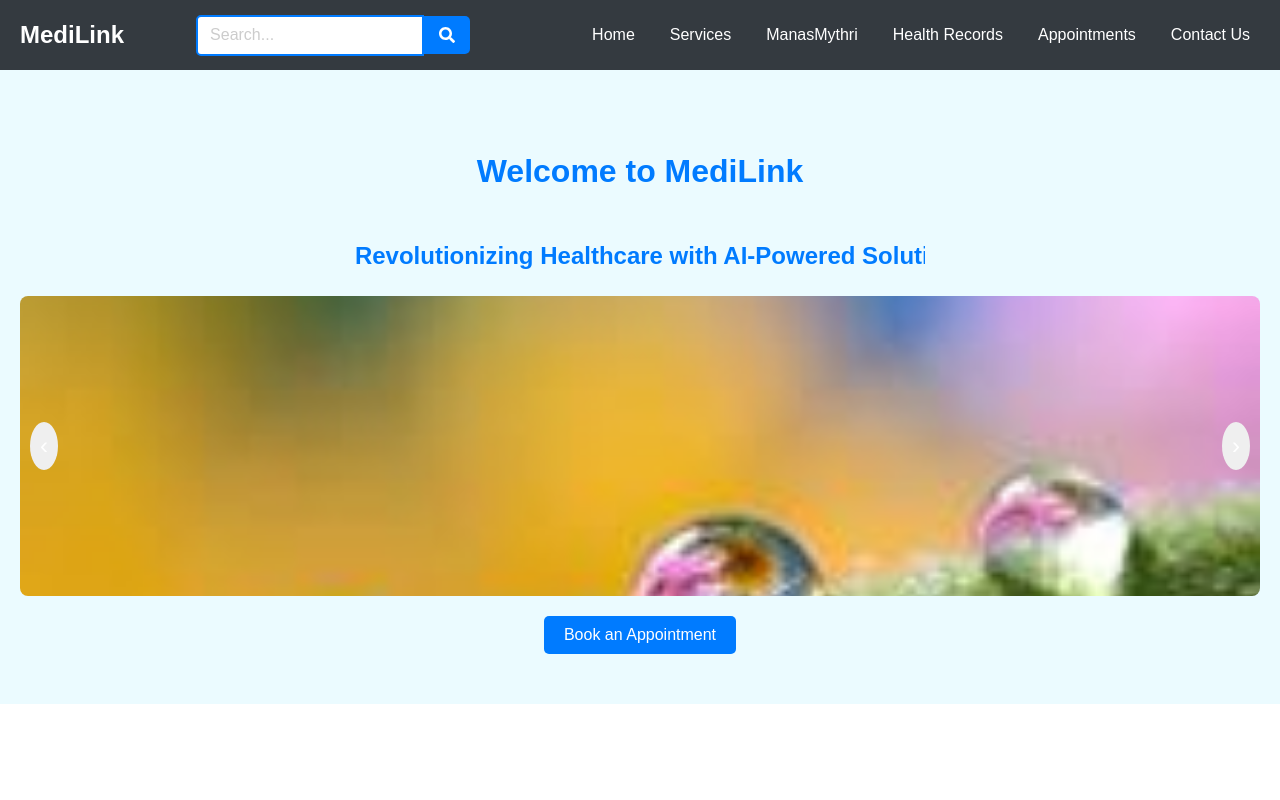
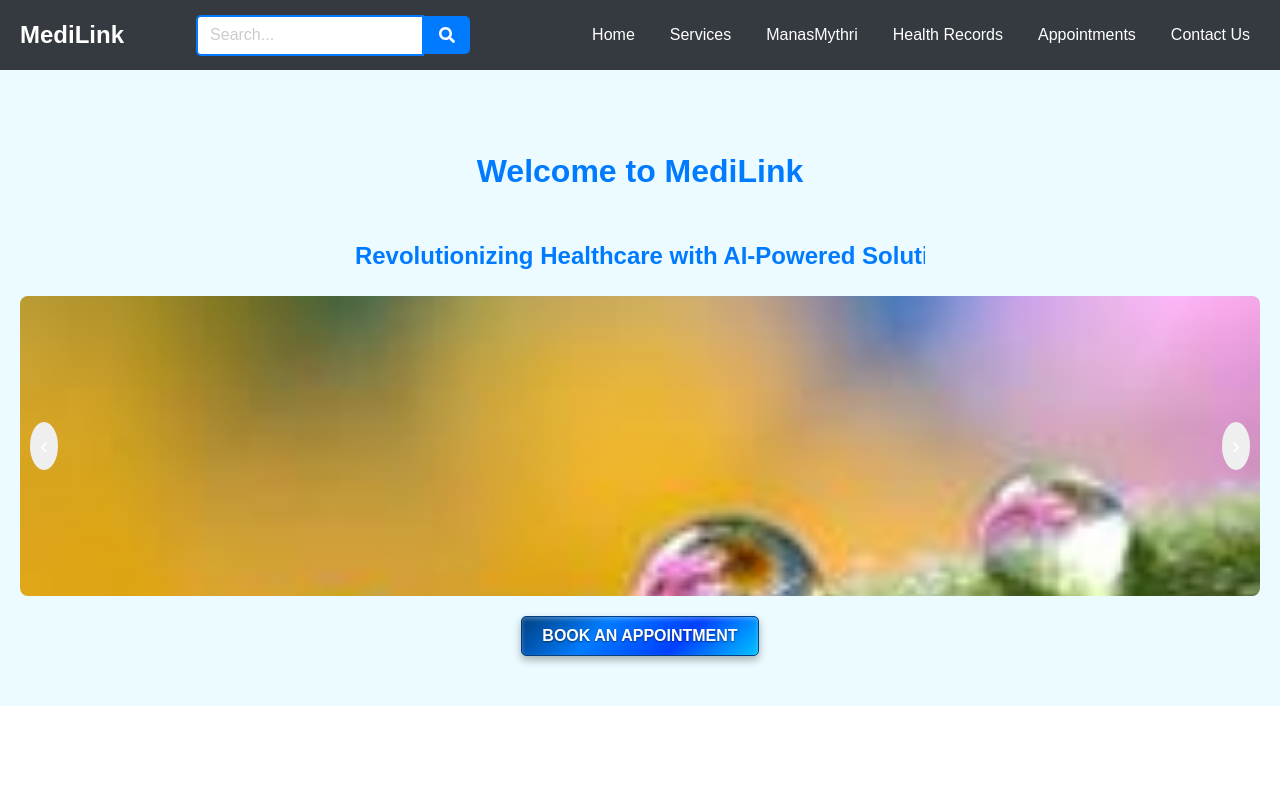
Before and after one commit to Vignesh1131321/HealthcareManagementSystem, a Next.js app: page / in a window 1280 px wide. Shown: the top 800 px of the page. Built offline with nearby package versions, Linux system fonts and the light colour scheme.

Commit message:
Added colour gradient to buttons and feature cards

```diff
--- a/src/app/components/Features.css
+++ b/src/app/components/Features.css
@@ -19,17 +19,53 @@
 
 .feature-card {
   background: white;
-  padding: 15px; /* Reduced padding */
+  padding: 15px;
   border-radius: 10px;
-  box-shadow: 0 4px 12px rgba(0, 0, 0, 0.3); /* Added shadow */
+  box-shadow: 0 4px 12px rgba(0, 0, 0, 0.3);
   transition: transform 0.3s, box-shadow 0.3s, background-color 0.3s;
 }
 
-.feature-card:hover {
+/* .feature-card:hover {
   transform: translateY(-5px);
   box-shadow: 0 8px 16px rgba(0, 0, 0, 0.2);
-  background-color: #007bff; /* Hover background color */
-  color: white; /* Text color */
+  background-color: #007bff;
+  color: white;
+}
+*/
+/* .feature-card {
+  background: linear-gradient(135deg,
+    #004080,
+    #007bff,
+    #00aaff,
+    #e0f7ff
+  );
+  color: white;
+  padding: 15px;
+  border-radius: 10px;
+  box-shadow: 0 4px 8px rgba(0, 0, 0, 0.5);
+  text-align: center;
+  font-size: 18px;
+  font-weight: bold;
+  text-transform: uppercase;
+  transition: transform 0.3s, box-shadow 0.3s, background-color 0.3s;
+} */
+
+.feature-card:hover {
+  color: white;
+  box-shadow: 0 8px 16px rgba(0, 0, 0, 0.2);
+  transform: translateY(-6px);
+  background: linear-gradient(135deg,
+    #007bff,  /* Base blue color */
+    #00aaff,  /* Bright lighter sheen */
+    #004080,  /* Darker tone */
+    #007bff   /* Back to base */
+  );
+}
+
+.feature-card:active {
+  transform: scale(0.95);
+  box-shadow: 0 6px 12px rgba(0, 0, 0, 0.5),
+              inset 0 2px 4px rgba(255, 255, 255, 0.5);
 }
 
 .feature-icon {
@@ -39,6 +75,7 @@
 }
 
 .feature-card h3 :hover {
+
   font-size: 1.15rem; /* Slight reduction in font size */
   margin-bottom: 10px;
   color: white; /* Changed color to white on hover */
--- a/src/app/components/Hero.js
+++ b/src/app/components/Hero.js
@@ -40,7 +40,7 @@ function Hero() {
       <div className="image-slider">
         <ImageSlider images={images} interval={7000} />
       </div>
-      <button className="cta-button">Book an Appointment</button>
+      <button className="cta-button metallic-button">Book an Appointment</button>
     </section>
   );
 }
--- a/src/app/components/Temp.css
+++ b/src/app/components/Temp.css
@@ -9,6 +9,7 @@
   display: inline-block;
   text-align: center;
 }
+
 
 /* First Line Typing Animation (Fast Typing) */
 .typing-fast {
@@ -134,7 +135,7 @@
 } */
 
 
-.cta-button {
+/*   .cta-button {
   margin-top: 20px;
   padding: 10px 20px;
   font-size: 1rem;
@@ -149,4 +150,43 @@
 .cta-button:hover {
   background: #fff;
   color: #007bff;
+} */
+.metallic-button {
+  background: linear-gradient(135deg,
+    #004080,  /* Darker shade for depth */
+    #007bff,  /* Base blue color */
+    #0040ff,  /* Lighter shade for sheen */
+    #00c3ff   /* Very light blue/white for highlights */
+  );
+  margin-top: 20px;
+  color: white;
+  border: 1px solid #004080;
+  border-radius: 5px;
+  padding: 10px 20px;
+  font-size: 1rem;
+  font-weight: bold;
+  text-transform: uppercase;
+  text-shadow: 0 1px 2px rgba(0, 0, 0, 0.5); /* Adds a subtle shadow */
+  box-shadow: 0 4px 8px rgba(0, 0, 0, 0.3),
+              inset 0 2px 4px rgba(255, 255, 255, 0.3); /* Outer and inner shadows */
+  transition: all 0.3s ease;
+  cursor: pointer;
 }
+
+.metallic-button:hover {
+  transform: translateY(-1px);
+  background: linear-gradient(135deg,
+    #007bff,  /* Base blue color */
+    #00aaff,  /* Bright lighter sheen */
+    #004080,  /* Darker tone */
+    #007bff   /* Back to base */
+  );
+  box-shadow: 0 6px 12px rgba(0, 0, 0, 0.4),
+              inset 0 4px 8px rgba(255, 255, 255, 0.5);
+}
+
+.metallic-button:active {
+  transform: scale(0.95);
+  box-shadow: 0 2px 4px rgba(0, 0, 0, 0.4),
+              inset 0 6px 10px rgba(255, 255, 255, 0.6);
+}
```
